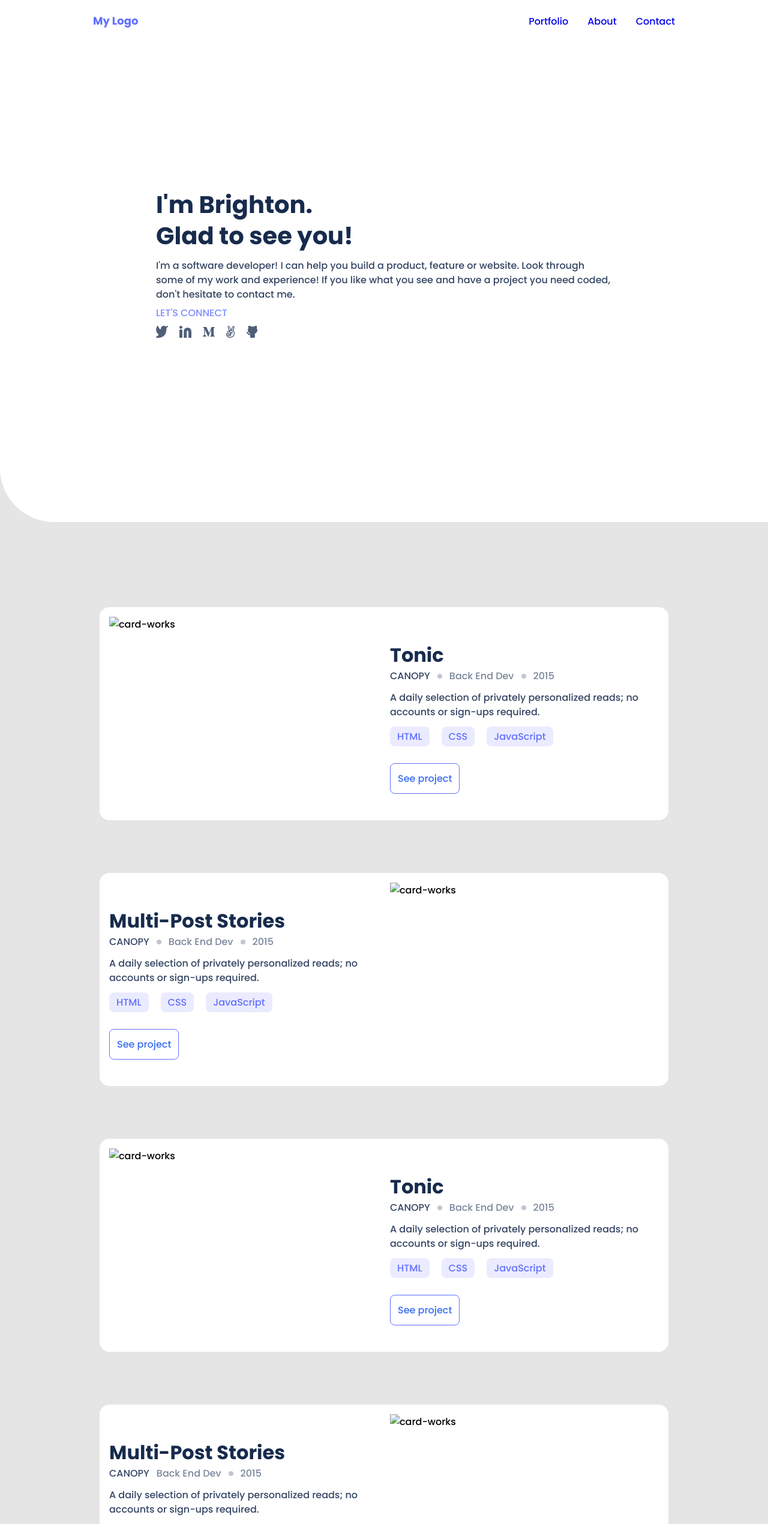
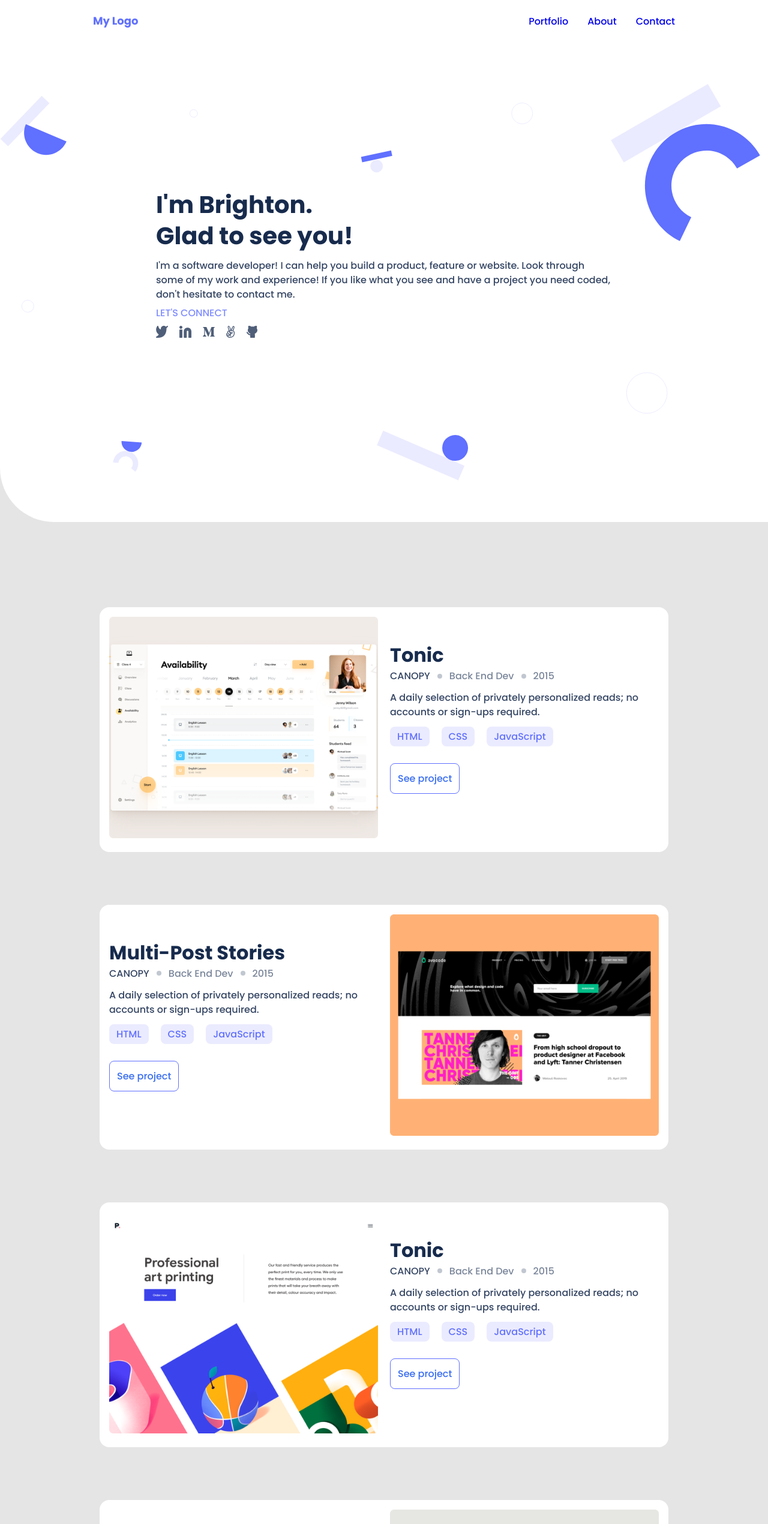
Before and after one commit to brighton0102/portfolio-01, a website: page index.html in a window 1280 px wide. Shown: the top 2540 px of the page at 60% size. Drawn offline with Linux system fonts and the light colour scheme; the site is published under a folder, as on GitHub Pages, so addresses that start at the root find nothing.

Commit message:
Change img file path

```diff
--- a/index.html
+++ b/index.html
@@ -71,7 +71,7 @@
                 <div class="card-img-left">
                   <img
                     class="card-works-image"
-                    src="/img/Snapshoot_Portfolio.png"
+                    src="img/Snapshoot-Portfolio.png"
                     alt="card-works"
                   />
                 </div>
@@ -103,7 +103,7 @@
                 <div class="card-img-right">
                   <img
                     class="card-works-image"
-                    src="/img/SnapshootPortfolio02.png"
+                    src="img/SnapshootPortfolio02.png"
                     alt="card-works"
                   />
                 </div>
@@ -134,7 +134,7 @@
                 <div class="card-img-left">
                   <img
                     class="card-works-image"
-                    src="/img/SnapshootPortfolio03.png"
+                    src="img/SnapshootPortfolio03.png"
                     alt="card-works"
                   />
                 </div>
@@ -165,7 +165,7 @@
                 <div class="card-img-right">
                   <img
                     class="card-works-image"
-                    src="/img/SnapshootPortfolio04.png"
+                    src="img/SnapshootPortfolio04.png"
                     alt="card-works"
                   />
                 </div>
--- a/style.css
+++ b/style.css
@@ -384,7 +384,7 @@ button:active {
   border-top-left-radius: 90px;
   padding-top: 30px;
   padding-bottom: 10px;
-  background-image: url('./img/contact_form-shapes_mobile.svg');
+  background-image: url('img/contact-form-shapes-mobile.svg');
   background-repeat: no-repeat;
   background-position-x: right;
 }
@@ -485,7 +485,7 @@ form textarea {
 
 @media screen and (min-width: 768px) {
   .container {
-    background-image: url(/img/Header-bg.svg);
+    background-image: url(img/Header-bg.svg);
     background-size: contain;
     padding: 120px 260px 435px 260px;
   }
@@ -588,7 +588,7 @@ form textarea {
   }
 
   .contact-me {
-    background-image: url(/img/contactFormBackgroundShapes.svg);
+    background-image: url(img/contactFormBackgroundShapes.svg);
     background-repeat: no-repeat;
     background-size: 100% auto;
   }
```
Also changed, not shown: img/Snapshoot-Portfolio.png (renamed from img/Snapshoot_Portfolio.png), img/contact-form-shapes-mobile.svg (renamed from img/contact_form_shapes_mobile.svg), img/contact-form-shapes-mobile@2x.png (renamed from img/contact form_shapes_mobile@2x.png).
